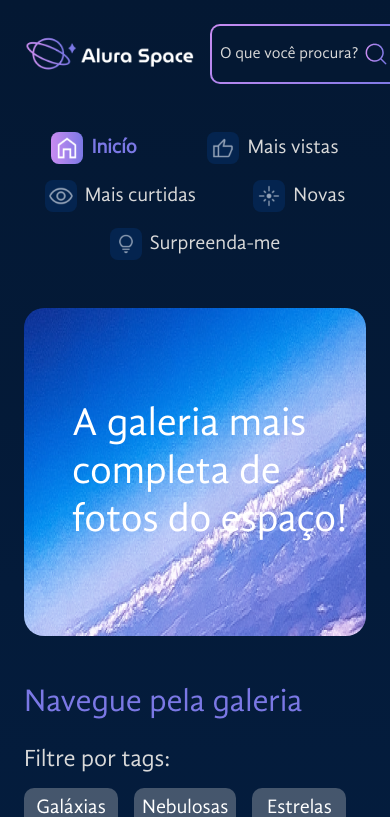
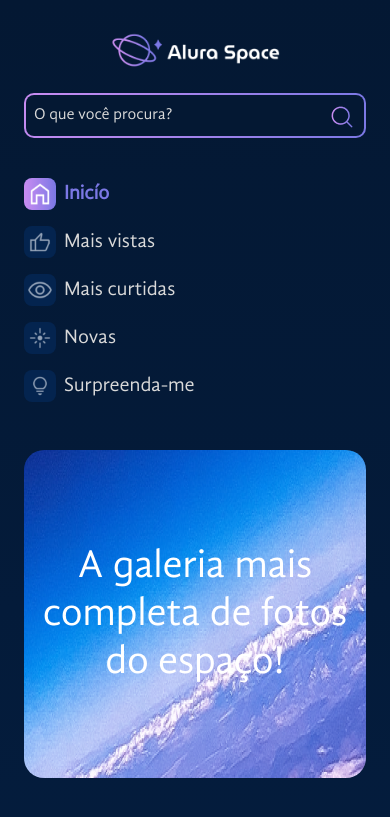
Before and after one commit to GabrielVeroneze/alura-space, a React (Create React App) app: page / in a window 390 px wide. Shown: the top 817 px of the page. Built offline with nearby package versions, Linux system fonts and the light colour scheme.

Commit message:
:iphone: feat: Adiciona responsividade

```diff
--- a/src/componentes/Banner/Banner.module.sass
+++ b/src/componentes/Banner/Banner.module.sass
@@ -20,3 +20,13 @@
 @media screen and (max-width: 1024px)
     .banner
         padding: 5.75rem 3rem
+
+@media screen and (max-width: 425px)
+    .banner
+        align-items: center
+        display: flex
+        padding: 1rem
+
+        .banner__titulo
+            text-align: center
+            width: auto
--- a/src/componentes/Cabecalho/Cabecalho.module.sass
+++ b/src/componentes/Cabecalho/Cabecalho.module.sass
@@ -53,3 +53,20 @@
 
             .cabecalho__lupa
                 right: 8px
+
+@media screen and (max-width: 425px)
+    .cabecalho
+        flex-direction: column
+        margin-bottom: 2.5rem
+
+        .cabecalho__logo
+            width: 170px
+
+        .cabecalho__campo
+            width: 100%
+
+            .cabecalho__pesquisa
+                height: 45px
+
+            .cabecalho__lupa
+                top: 8px
--- a/src/componentes/Galeria/Galeria.module.sass
+++ b/src/componentes/Galeria/Galeria.module.sass
@@ -15,3 +15,9 @@
         flex-wrap: wrap
         gap: 1.75rem
         justify-content: space-evenly
+
+@media screen and (max-width: 425px)
+    .galeria
+
+        .galeria__titulo
+            text-align: center
--- a/src/componentes/Menu/Menu.module.sass
+++ b/src/componentes/Menu/Menu.module.sass
@@ -20,3 +20,10 @@
             flex-wrap: wrap
             gap: 1rem
             justify-content: space-around
+
+@media screen and (max-width: 425px)
+    .menu
+
+        .menu__lista
+            align-items: flex-start
+            flex-direction: column
--- a/src/componentes/Rodape/Rodape.module.sass
+++ b/src/componentes/Rodape/Rodape.module.sass
@@ -23,3 +23,10 @@
         font-family: $fonte-secundaria
         font-size: calc($tamanho-texto-pequeno / 1.25)
         font-weight: 500
+
+@media screen and (max-width: 425px)
+    .rodape
+        flex-direction: column
+        gap: 1.5rem
+        height: auto
+        padding: 1.5rem $espacamento-lateral
```
